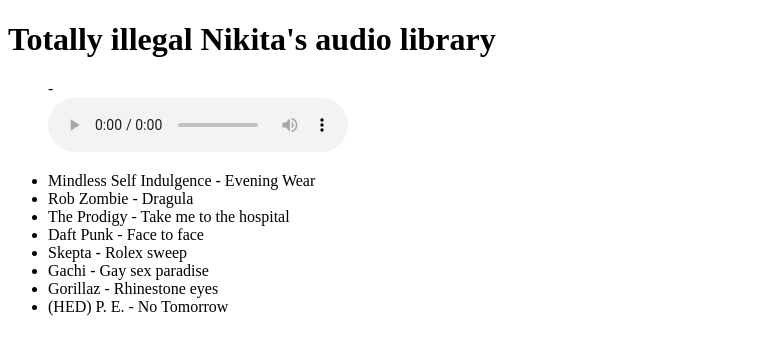
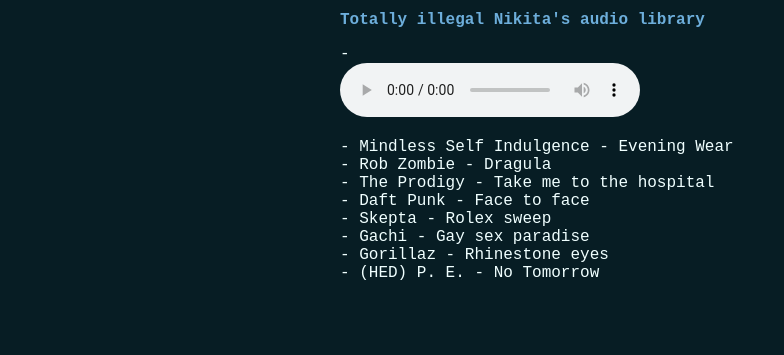
Before and after one commit to girvel/audio_library, a Django app: page / in a window 1280 px wide. Shown: the top 355 px of the page, without its empty margins (0-784 px from the left). Run offline with Django 3.2, Linux system fonts and the light colour scheme; data comes from the database, SQL or seed files in the repository; both versions use the stored data as it was after the commit.

Commit message:
Add basic styles

```diff
--- /dev/null
+++ b/core/static/styles/base.css
@@ -0,0 +1,39 @@
+/* Basics */
+
+body {
+    max-width: 600px;
+    margin: 0 auto;
+    background-color: #071D24;
+    color: azure;
+    font-family: 'Courier New';
+}
+
+body, h1 {
+    font-size: 12pt;
+}
+
+figure {
+    margin-left: 0;
+    margin-right: 0;
+}
+
+/* Headers */
+
+h1 {
+    color: #6DAEDB;
+}
+
+/* Lists */
+
+ul {
+    margin: 0;
+    padding: 0;
+}
+
+li {
+    list-style-type: none;
+}
+
+li:before {
+    content: '- ';
+}
--- /dev/null
+++ b/core/static/styles/player.css
@@ -0,0 +1,7 @@
+.track_selector:hover {
+    color: #89CE94;
+}
+
+.active_selector {
+    color: #7D5BA6;
+}
--- a/core/templates/base.html
+++ b/core/templates/base.html
@@ -1,3 +1,5 @@
+{% load static %}
+
 <!DOCTYPE html>
 <html lang="en">
 <head>
@@ -6,6 +8,9 @@
     </title>
     <script src="https://unpkg.com/axios/dist/axios.min.js"></script>
     <script src="https://unpkg.com/vue@3"></script>
+    <link rel="stylesheet" href="{% static "styles/base.css" %}" />
+
+    {% block additional_headers %} {% endblock %}
 </head>
 
 <body>
--- a/core/templates/index.html
+++ b/core/templates/index.html
@@ -1,5 +1,10 @@
 {% extends "base.html" %}
 {% load static %}
+
+
+{% block additional_headers %}
+    <link rel="stylesheet" href="{% static 'styles/player.css' %}" />
+{% endblock %}
 
 
 {% block content %}
```
Also changed, not shown: db.sqlite3, 1 other file.
